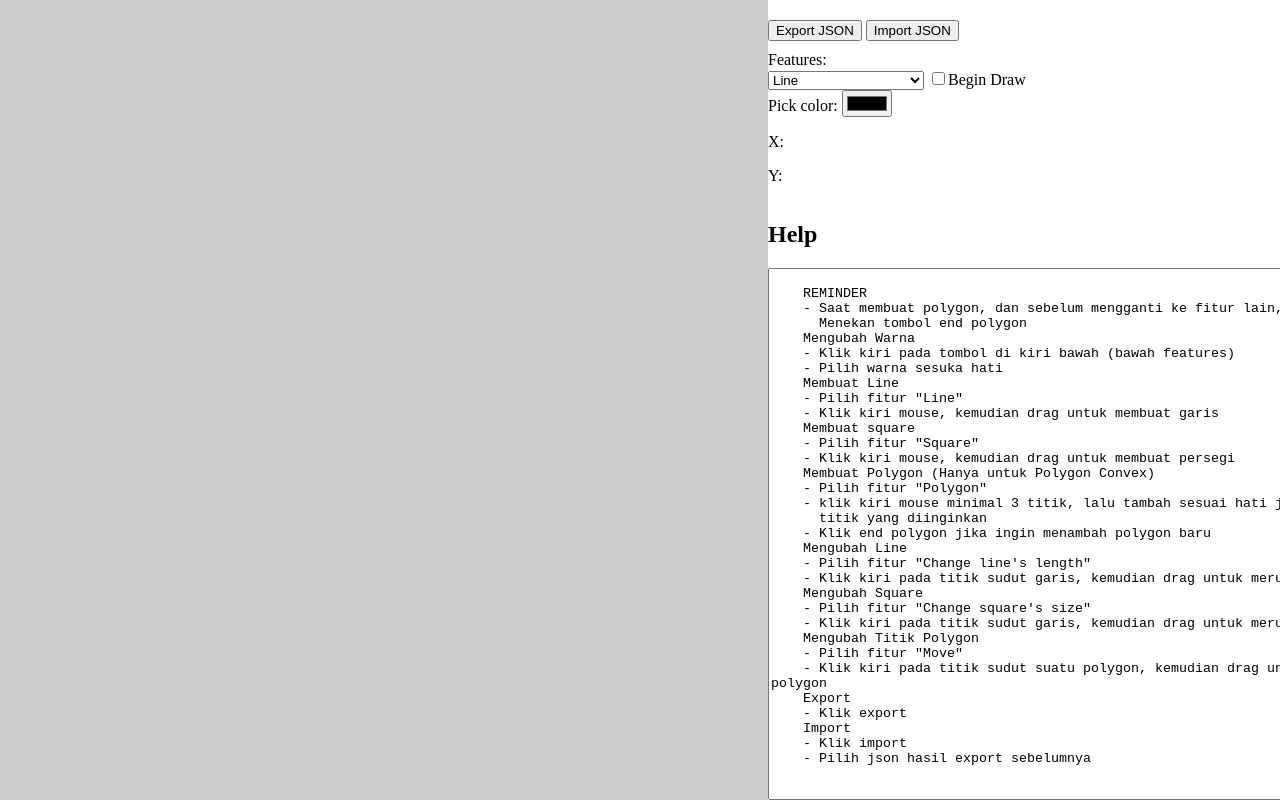
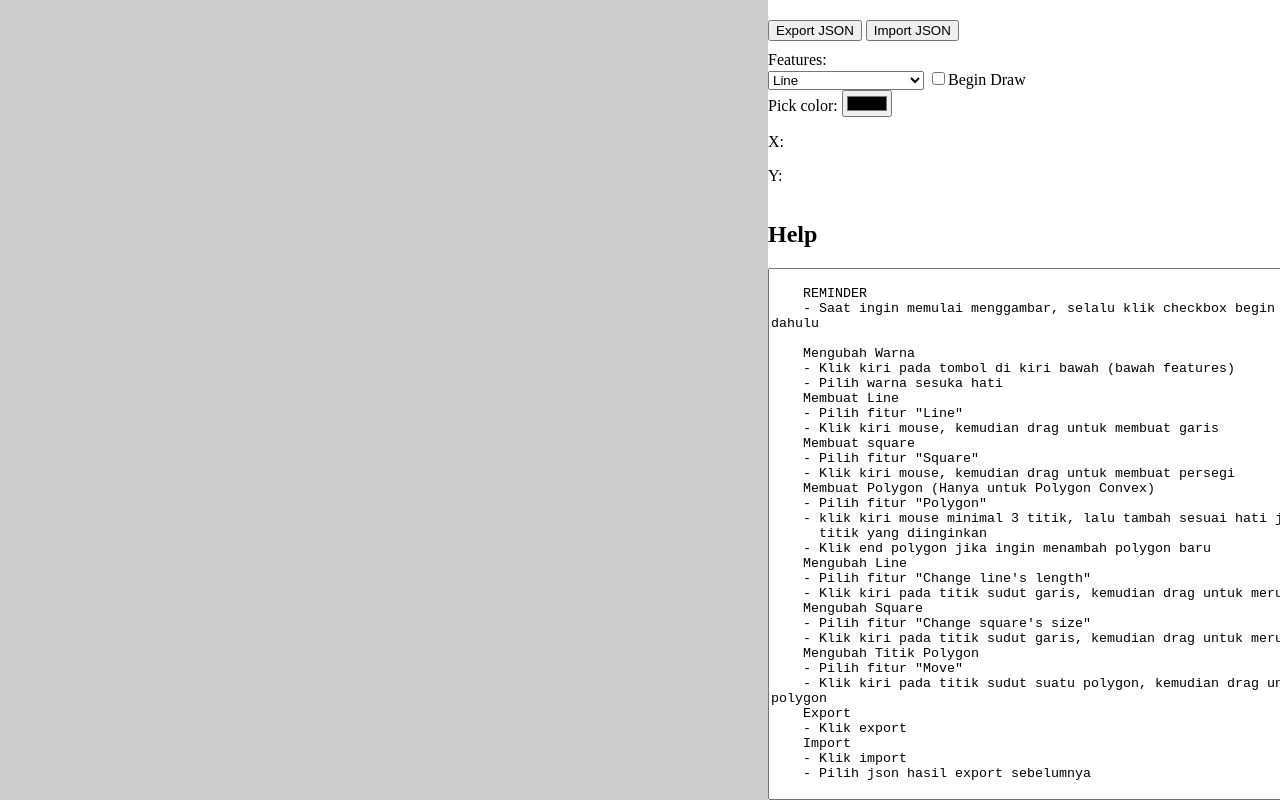
Before and after one commit to marcellof23/Grafkom-Polygon, a website built with webpack: page src/index.html in a window 1280 px wide. Shown: the top 804 px of the page. Built offline with nearby package versions, Linux system fonts and the light colour scheme.

Commit message:
add help text for reminder

```diff
--- a/src/index.html
+++ b/src/index.html
@@ -84,8 +84,8 @@
     <textarea class="" rows="40" cols="80" readonly >
 
     REMINDER
-    - Saat membuat polygon, dan sebelum mengganti ke fitur lain, pastikan
-      Menekan tombol end polygon
+    - Saat ingin memulai menggambar, selalu klik checkbox begin draw terlebih dahulu
+
     Mengubah Warna
     - Klik kiri pada tombol di kiri bawah (bawah features)
     - Pilih warna sesuka hati
```
